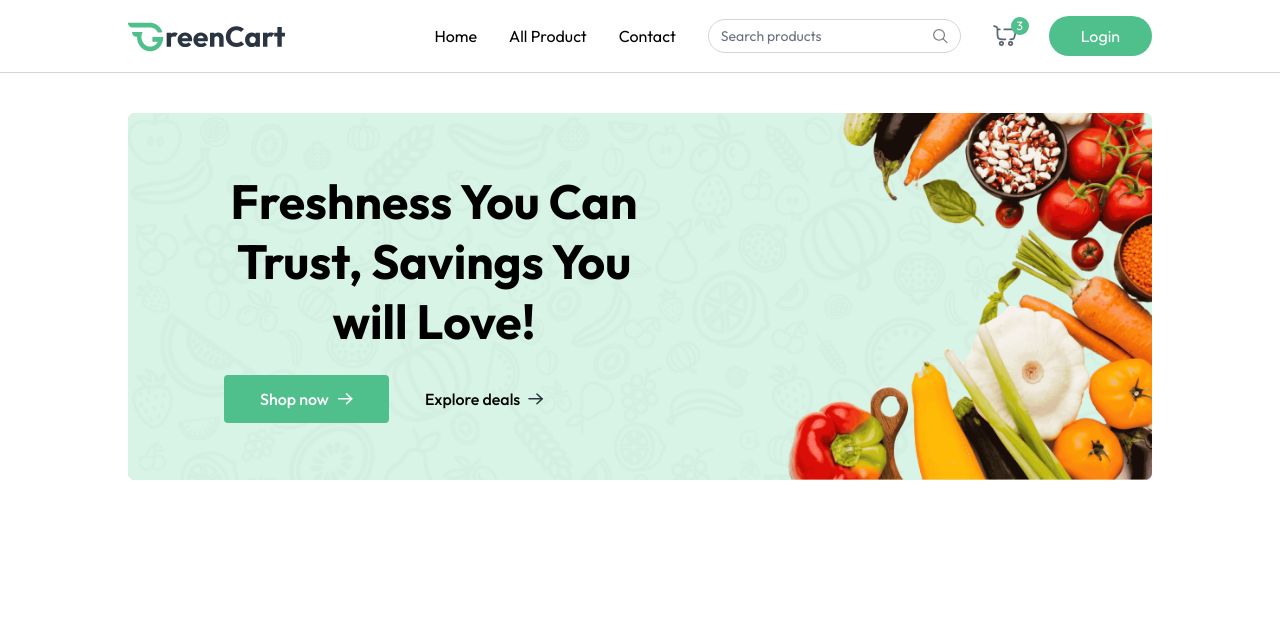
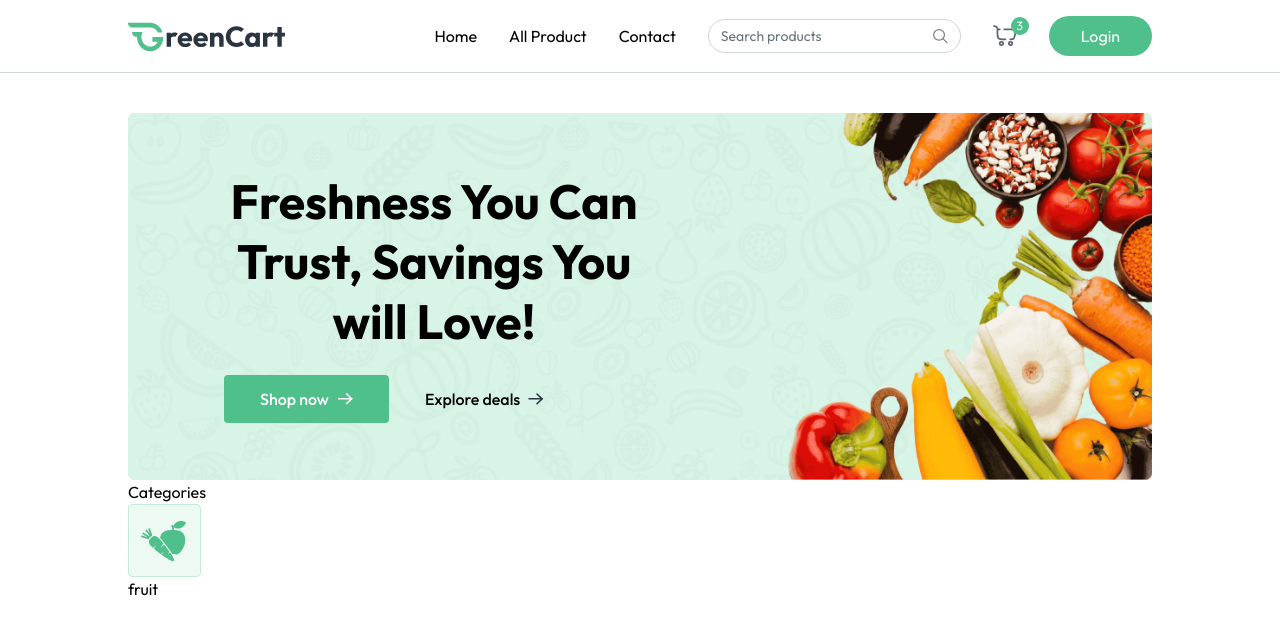
Before and after one commit to Varun822468/GreenCart, a React (Vite) app in the folder client/: page / in a window 1280 px wide. Shown: the top 634 px of the page. Built offline with nearby package versions, Linux system fonts and the light colour scheme.

Commit message:
Categories Components Added
New Categories jsx file added
Newly added components mount to Home.jsx file also.

```diff
--- /dev/null
+++ b/client/src/components/Categories.jsx
@@ -0,0 +1,18 @@
+import React from 'react'
+import { assets } from '../assets/assets'
+
+const Categories = () => {
+  return (
+    <div>
+      <p>Categories</p>
+      <div>
+        <div>
+            <img src={assets.box_icon} alt="" />
+            <p>fruit</p>
+        </div>
+      </div>
+    </div>
+  )
+}
+
+export default Categories
--- a/client/src/pages/Home.jsx
+++ b/client/src/pages/Home.jsx
@@ -1,10 +1,12 @@
 import React from 'react'
 import MainBanner from '../components/MainBanner'
+import Categories from '../components/Categories'
 
 const Home = () => {
     return (
         <div className='mt-10'>
             <MainBanner />
+            <Categories />
         </div>
     )
 }
```
